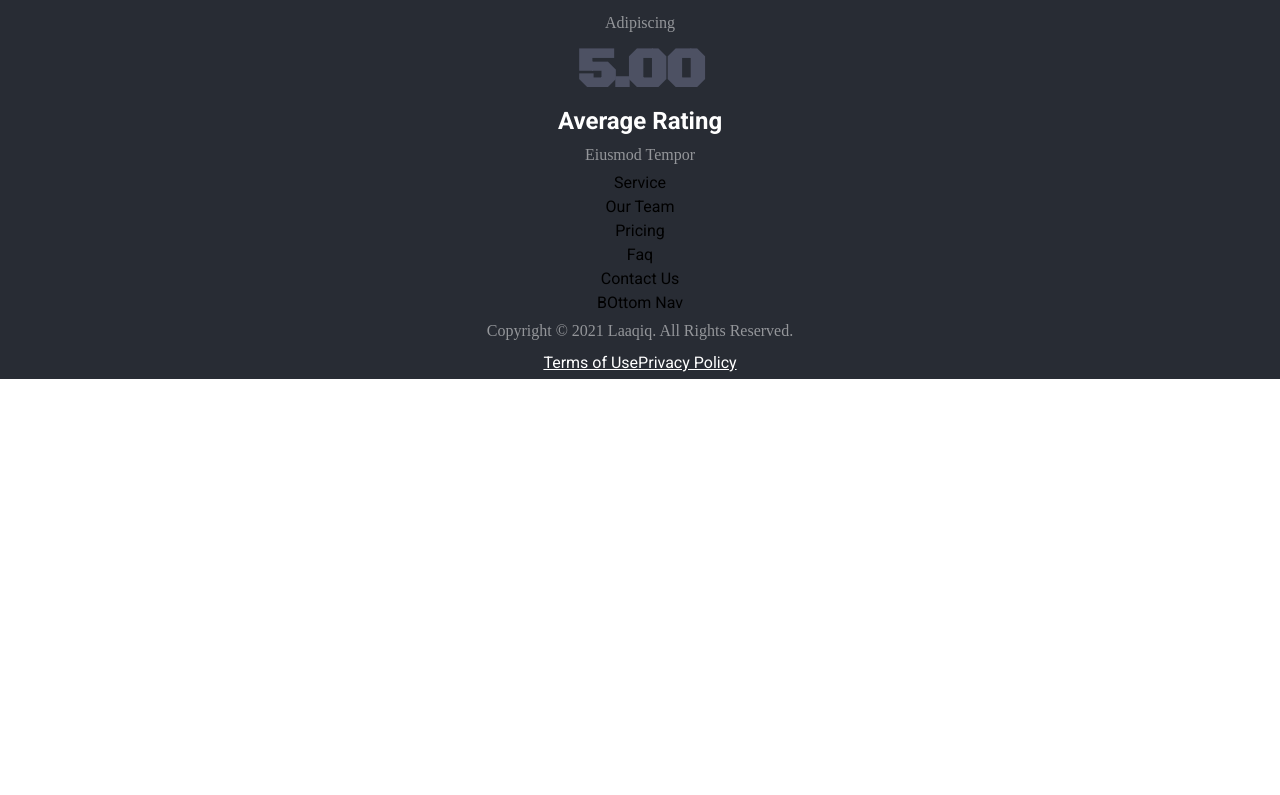
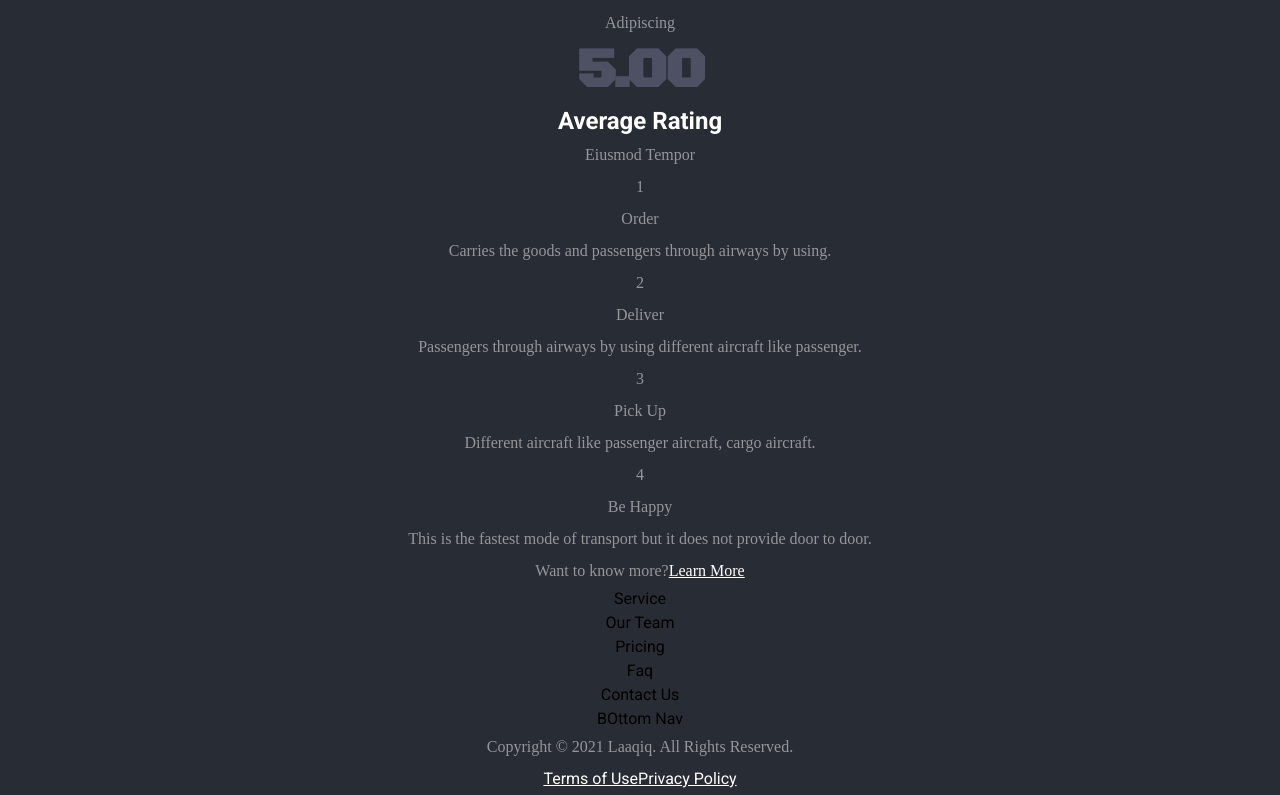
Before and after one commit to PiotrAdamowicz/Prograffing-task, a React (Create React App) app: page / in a window 1280 px wide. Shown: the part 3233-4028 px from the top of the page. Before the commit the page ends 3612 px from the top, so only its background shows below. Built offline with nearby package versions, Linux system fonts and the light colour scheme.

Commit message:
About HTML

```diff
--- a/src/components/About.js
+++ b/src/components/About.js
@@ -2,6 +2,8 @@ import React from "react";
 import ShipImage from "./utils/ShipImgComposition";
 import ArticleB from "./utils/ArticleB";
 import Stat from "./utils/Stat";
+import WorkflowStep from "./utils/WorkflowStep";
+import Link from "./utils/Link";
 
 const data = {
   block: "about",
@@ -29,6 +31,28 @@ const statistics = [
     secondary: "Eiusmod Tempor",
   },
 ];
+const workflowData = [
+  {
+    id: "1",
+    title: "Order",
+    text: "Carries the goods and passengers through airways by using.",
+  },
+  {
+    id: "2",
+    title: "Deliver",
+    text: "Passengers through airways by using different aircraft like passenger.",
+  },
+  {
+    id: "3",
+    title: "Pick Up",
+    text: "Different aircraft like passenger aircraft, cargo aircraft.",
+  },
+  {
+    id: "4",
+    title: "Be Happy",
+    text: "This is the fastest mode of transport but it does not provide door to door.",
+  },
+];
 
 export default function About() {
   return (
@@ -40,8 +64,21 @@ export default function About() {
       </h3>
       <aside className="statistics__data">
         {statistics.map((stat) => (
-          <Stat key={stat.title} data={stat} />
+          <Stat block="statistics" key={stat.title} data={stat} />
         ))}
+        <aside className="workflowSteps">
+          {workflowData.map((data) => (
+            <WorkflowStep key={data.id} block="workflowSteps" data={data} />
+          ))}
+        </aside>
+        <div className="about__footer">
+          <p>
+            Want to know more?
+            <span>
+              <Link>Learn More</Link>
+            </span>
+          </p>
+        </div>
       </aside>
     </section>
   );
--- /dev/null
+++ b/src/components/utils/WorkflowStep.js
@@ -0,0 +1,13 @@
+import React from "react";
+
+export default function WorkflowStep(props) {
+  const { id, title, text } = props.data;
+  const { block } = props;
+  return (
+    <div className={`${block}__step`}>
+      <p className={`${block}__stepId`}>{id}</p>
+      <p className={`${block}__title`}>{title}</p>
+      <p className={`${block}__text`}>{text}</p>
+    </div>
+  );
+}
```
